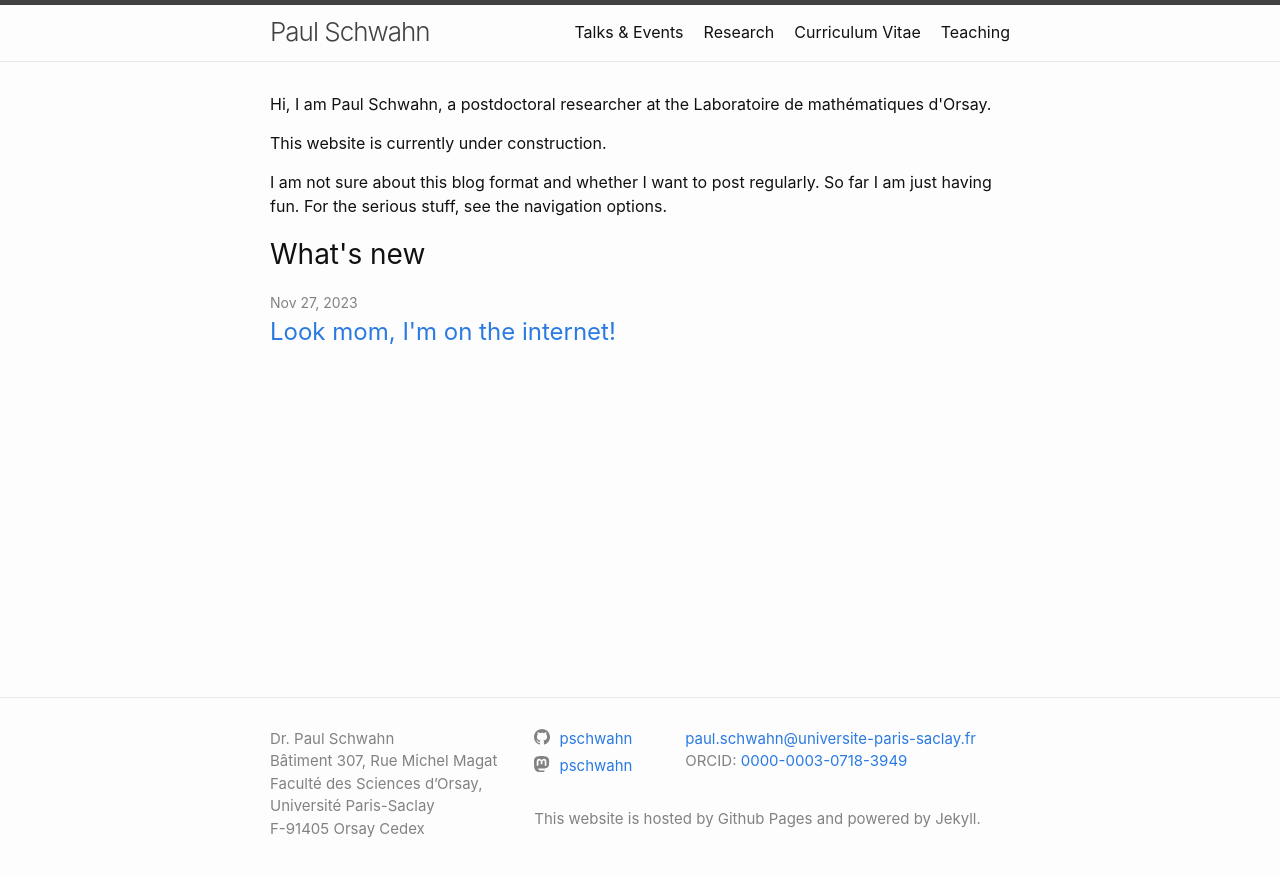
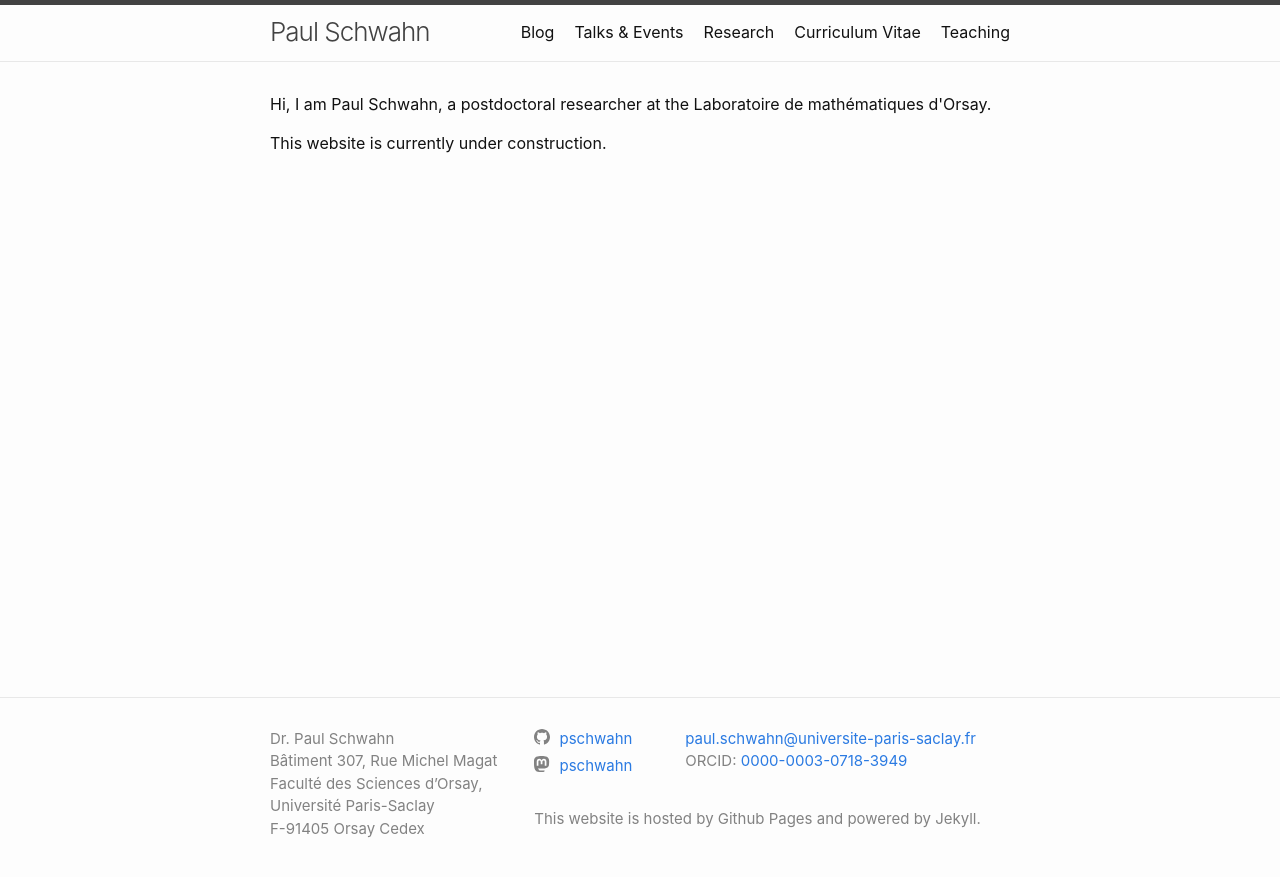
Before and after one commit to PSchwahn/PSchwahn.github.io, a Jekyll site: the page built from index.markdown, in a window 1280 px wide. Shown: the top 877 px of the page. Built offline with Jekyll 4.4.1, drawn with Linux system fonts in a browser that asks for light colours; some web fonts are replaced.

Commit message:
removed posts from front page

```diff
--- a/index.markdown
+++ b/index.markdown
@@ -1,9 +1,7 @@
 ---
-layout: home
+layout: default
 ---
 
 <p>{{- site.description | escape -}}</p>
 
 This website is currently under construction.
-
-I am not sure about this blog format and whether I want to post regularly. So far I am just having fun. For the serious stuff, see the navigation options.
```
Also changed, not shown: blog.markdown (added, +7 -0 lines), assets/site.webmanifest.
